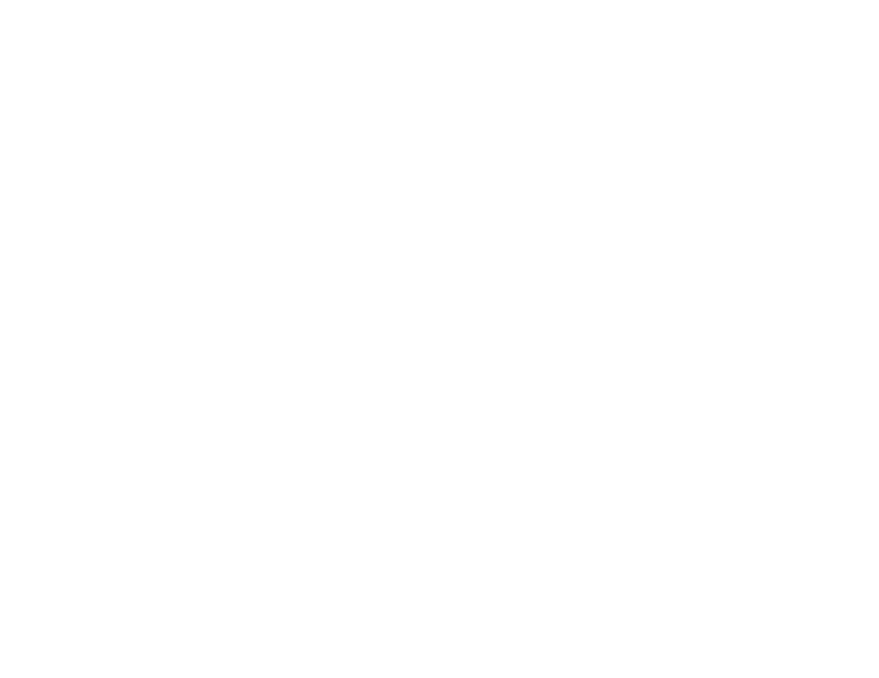
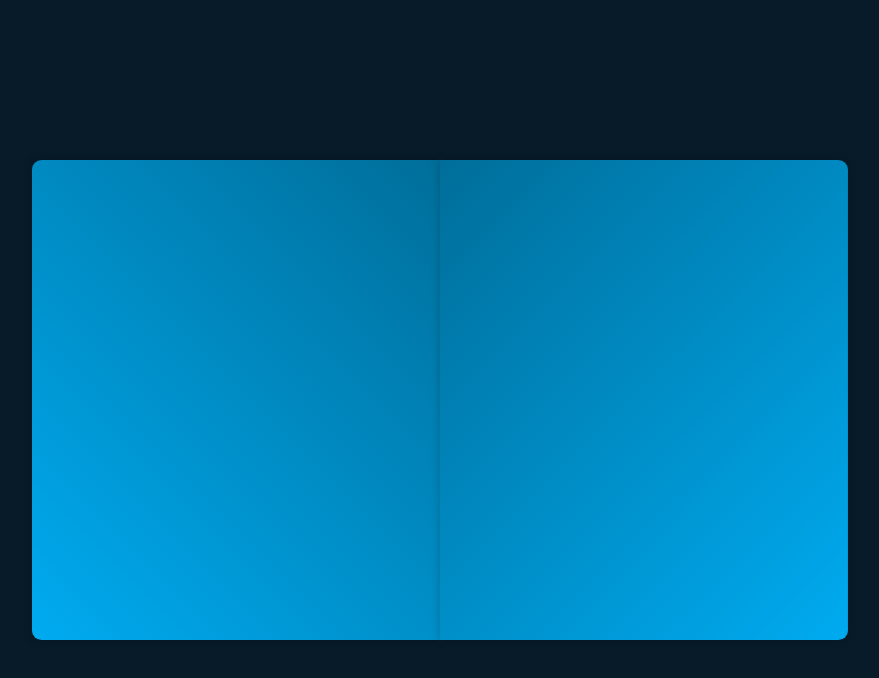
Before and after one commit to Szsz1987/3D-Portfolio-Website, a website: page index.html in a window 1280 px wide. Shown: the whole page, without its empty margins (200-1079 px from the left). Drawn offline with nearby package versions, Linux system fonts and the light colour scheme; files that its build step writes are made by us from their sources.

Commit message:
Add a 3D base

```diff
--- a/index.html
+++ b/index.html
@@ -6,15 +6,28 @@
     <meta http-equiv="X-UA-Compatible" content="IE=edge">
     <meta name="viewport" content="width=device-width, initial-scale=1.0">
     <title>3D Portfolio Website</title>
-    <link rel="stylesheet" href="style.css">
+    <link rel="stylesheet" href="css/style.css">
     <!-- box icons -->
     <link href='https://unpkg.com/boxicons@2.1.4/css/boxicons.min.css' rel='stylesheet'>
 </head>
 
 <body>
 
+
+    <div class="wrapper">
+        <div class="cover cover-left"></div>
+        <div class="cover cover-right turn"></div>
+
+        <div class="book">
             <!-- profile page -->
+                <div class="book-page page-left">
+                    <div class="profile-page">
+                        <img src="" alt="">
+                    </div>
+                </div>
+        </div>
 
+    </div>
             <!-- page 1 & 2 -->
                 <!-- page 1 (work experience) -->
                 <!-- page 2 (education) -->
--- a/sass/style.scss
+++ b/sass/style.scss
@@ -21,3 +21,36 @@
   --border: .125rem solid #00abf0;
   --box-shadow: 0 0 .6rem rgba(0, 0, 0, .2);
 }
+
+body{
+  display: flex;
+  justify-content: center;
+  align-items: center;
+  min-height: 100vh;
+  background: var(--bg-color);
+}
+
+.wrapper{
+  position: relative;
+  width: 51rem;
+  height: 30rem;
+}
+
+.cover{
+  position: absolute;
+  width: 50%;
+  height: 100%;
+  background: var(--cover-color);
+  box-shadow: var(--box-shadow);
+  border-top-left-radius: .6rem;
+  border-bottom-left-radius: .6rem;
+  transform-origin: right;
+}
+
+.cover.cover-left{
+  z-index: -1;
+}
+
+.cover.cover-right.turn{
+  transform: rotateY(180deg);
+}
```
Also changed, not shown: css/style.css, 1 other file.
